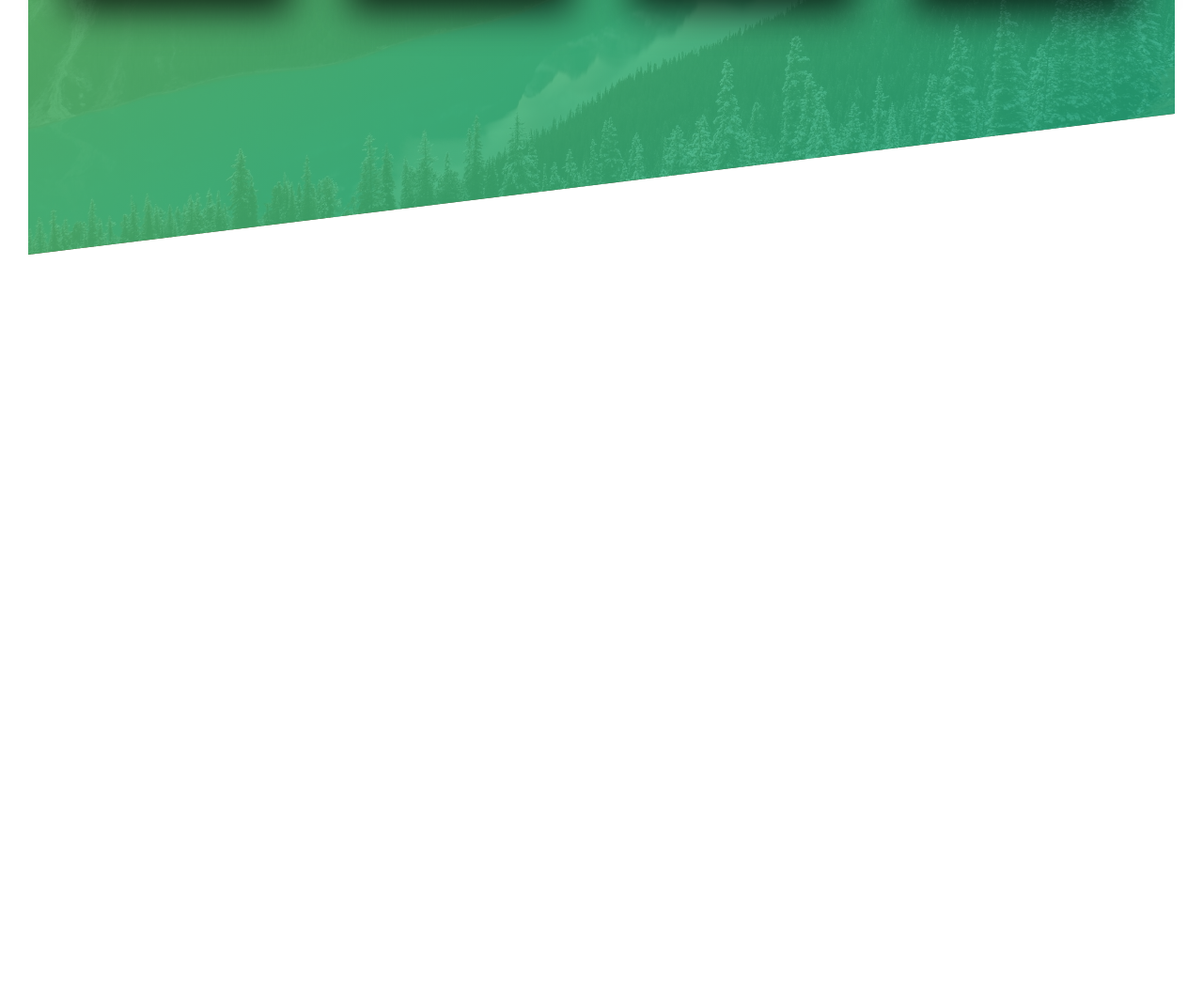
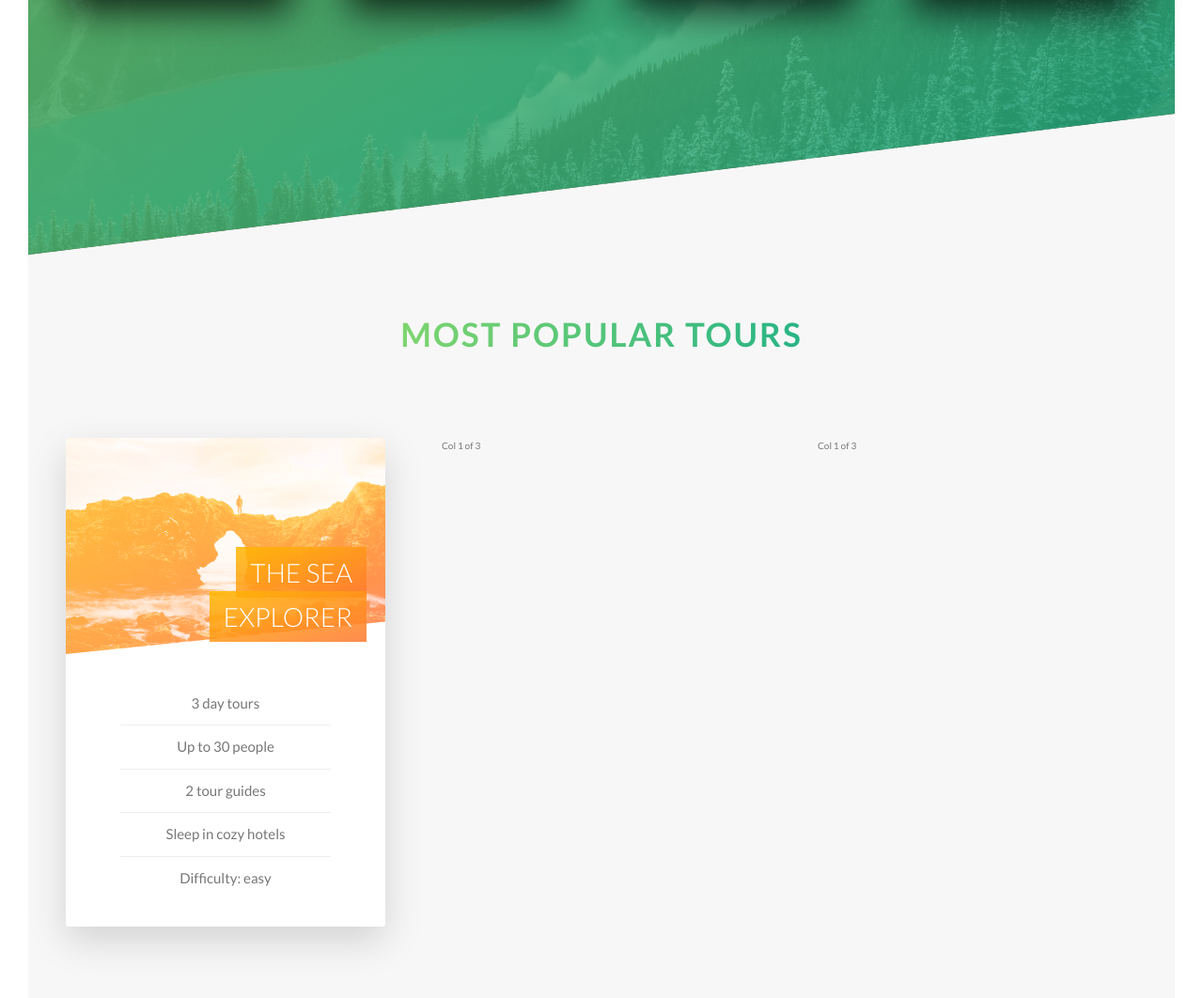
Before and after one commit to AntonyIshchenko/natours-css, a website: page index.html in a window 1280 px wide. Shown: the part 2006-3068 px from the top of the page at 94% size. Before the commit the page ends 2277 px from the top, so only its background shows below. Drawn offline with Linux system fonts and the light colour scheme.

Commit message:
tours-section-front

```diff
--- a/index.html
+++ b/index.html
@@ -132,6 +132,41 @@
           </div>
         </div>
       </section>
+
+      <section class="section-tours">
+        <div class="u-center-text u-margin-bottom-big">
+          <h2 class="heading-secondary">Most popular tours</h2>
+        </div>
+
+        <div class="row">
+          <div class="col-1-of-3">
+            <div class="card">
+              <div class="card__side card__side--front">
+                <div class="card__picture card__picture--1">&nbsp;</div>
+                <h4 class="card__heading">
+                  <span class="card__heading-span card__heading-span--1"
+                    >The Sea Explorer</span
+                  >
+                </h4>
+                <div class="card__details">
+                  <ul>
+                    <li>3 day tours</li>
+                    <li>Up to 30 people</li>
+                    <li>2 tour guides</li>
+                    <li>Sleep in cozy hotels</li>
+                    <li>Difficulty: easy</li>
+                  </ul>
+                </div>
+              </div>
+              <div class="card__side card__side--back card__side--back-1">
+                BACK
+              </div>
+            </div>
+          </div>
+          <div class="col-1-of-3">Col 1 of 3</div>
+          <div class="col-1-of-3">Col 1 of 3</div>
+        </div>
+      </section>
     </main>
 
     <!-- <section class="grid-test">
--- a/sass/abstracts/_variables.scss
+++ b/sass/abstracts/_variables.scss
@@ -3,7 +3,14 @@ $color-primary: #55c57a;
 $color-primary-light: #7ed56f;
 $color-primary-dark: #28b485;
 
+$color-secondary-light: #ffb900;
+$color-secondary-dark: #ff7730;
+
+$color-tertiary-light: #2998ff;
+$color-tertiary-dark: #5643fa;
+
 $color-grey-light-1: #f7f7f7;
+$color-grey-light-2: #eee;
 
 $color-grey-dark: #777;
 $color-white: #fff;
--- /dev/null
+++ b/sass/components/_card.scss
@@ -0,0 +1,112 @@
+.card {
+  perspective: 150rem;
+  -moz-perspective: 150rem;
+  position: relative;
+  height: 52rem;
+
+  &__side {
+    height: 52rem;
+    transition: all 0.8s ease;
+    position: absolute;
+    top: 0;
+    left: 0;
+    width: 100%;
+    backface-visibility: hidden;
+    border-radius: 3px;
+    overflow: hidden;
+    box-shadow: 0 1.5rem 4rem rgba($color-black, 0.15);
+
+    &--front {
+      background-color: $color-white;
+    }
+
+    &--back {
+      transform: rotateY(180deg);
+
+      &-1 {
+        background-image: linear-gradient(
+          to right bottom,
+          $color-secondary-light,
+          $color-secondary-dark
+        );
+      }
+    }
+  }
+
+  &:hover &__side--front {
+    transform: rotateY(-180deg);
+  }
+
+  &:hover &__side--back {
+    transform: rotateY(0);
+  }
+
+  // FRONT SIDE STYLING
+  &__picture {
+    background-size: cover;
+    height: 23rem;
+    background-blend-mode: screen;
+    -webkit-clip-path: polygon(0 0, 100% 0, 100% 85%, 0 100%);
+    clip-path: polygon(0 0, 100% 0, 100% 85%, 0 100%);
+
+    &--1 {
+      background-image: linear-gradient(
+          to right bottom,
+          $color-secondary-light,
+          $color-secondary-dark
+        ),
+        url(../img/nat-5.jpg);
+    }
+    &--2 {
+      background-image: url(../img/nat-5.jpg);
+    }
+    &--3 {
+      background-image: url(../img/nat-5.jpg);
+    }
+  }
+
+  &__heading {
+    font-size: 2.8rem;
+    font-weight: 300;
+    text-transform: uppercase;
+    text-align: right;
+    color: $color-white;
+    width: 73%;
+    position: absolute;
+    top: 12rem;
+    right: 2rem;
+  }
+
+  &__heading-span {
+    padding: 1rem 1.5rem;
+    -webkit-box-decoration-break: clone;
+    box-decoration-break: clone;
+
+    &--1 {
+      background-image: linear-gradient(
+        to right bottom,
+        rgba($color-secondary-light, 0.85),
+        rgba($color-secondary-dark, 0.85)
+      );
+    }
+  }
+
+  &__details {
+    padding: 3rem;
+    ul {
+      list-style: none;
+      width: 80%;
+      margin: 0 auto;
+
+      li {
+        text-align: center;
+        font-size: 1.5rem;
+        padding: 1rem;
+
+        &:not(:last-child) {
+          border-bottom: 1px solid $color-grey-light-2;
+        }
+      }
+    }
+  }
+}
--- a/sass/layout/_header.scss
+++ b/sass/layout/_header.scss
@@ -10,6 +10,7 @@
   background-position: top;
   position: relative;
 
+  -webkit-clip-path: polygon(0 0, 100% 0, 100% 75vh, 0 100%);
   clip-path: polygon(0 0, 100% 0, 100% 75vh, 0 100%);
 
   &__logo-box {
--- a/sass/main.scss
+++ b/sass/main.scss
@@ -8,6 +8,7 @@
 @import 'base/utilities';
 
 @import 'components/button';
+@import 'components/card';
 @import 'components/composition';
 @import 'components/feature-box';
 
--- a/sass/pages/_home.scss
+++ b/sass/pages/_home.scss
@@ -21,3 +21,9 @@
     transform: skewY(7deg);
   }
 }
+
+.section-tours {
+  background-color: $color-grey-light-1;
+  padding: 25rem 0 50rem 0;
+  margin-top: -12rem;
+}
```
Also changed, not shown: css/style.css.
